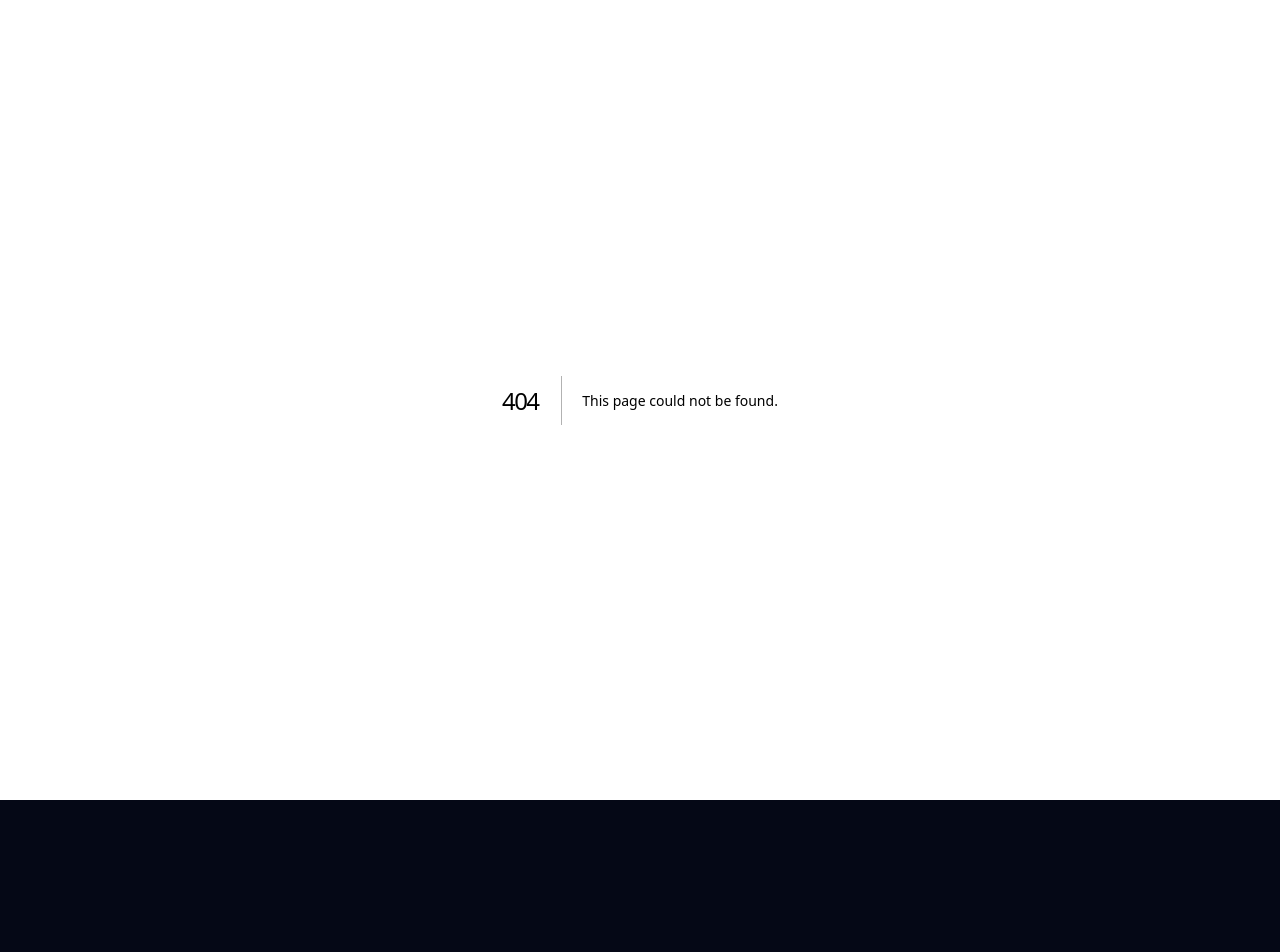
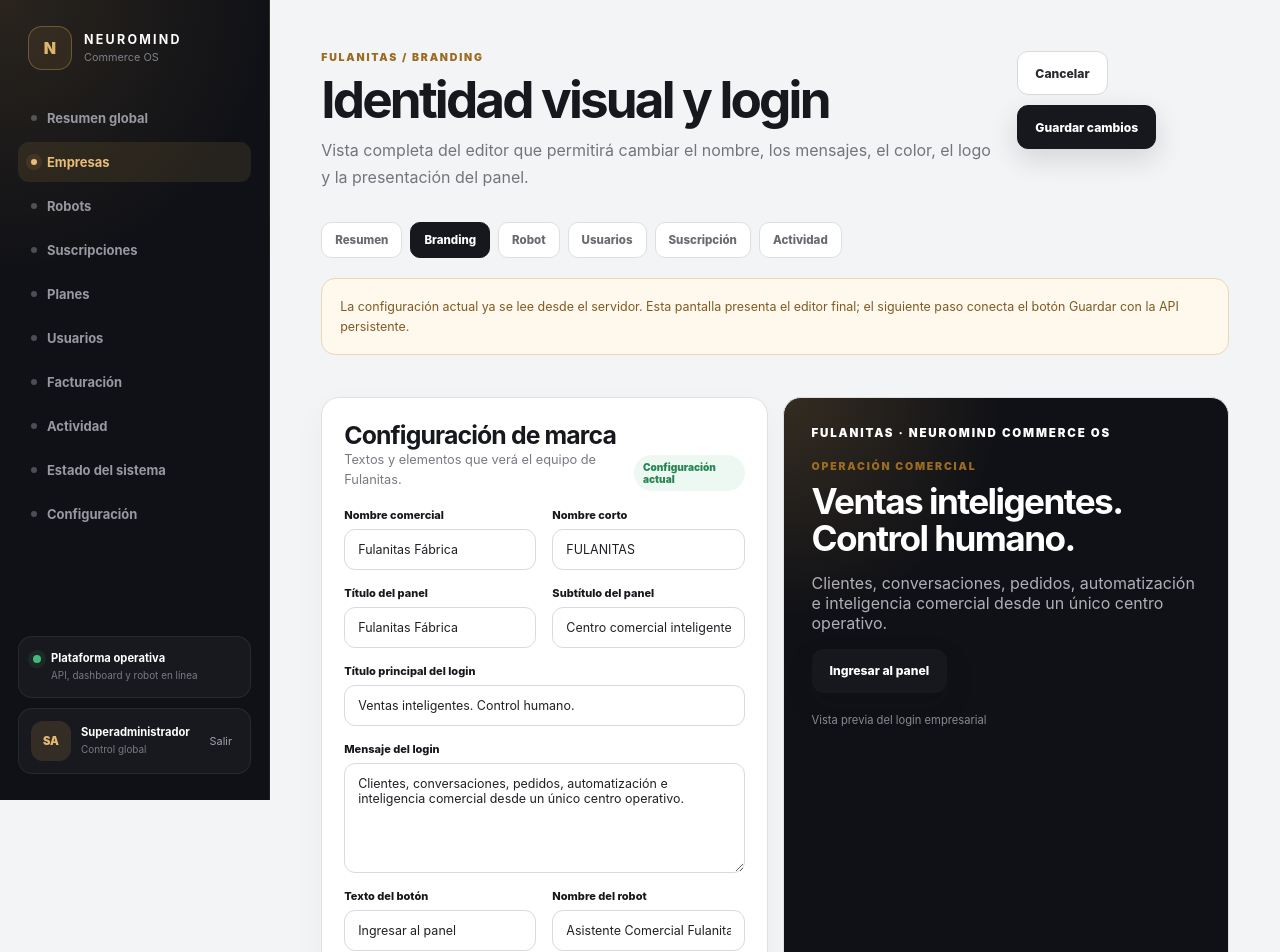
Before and after one commit to DavidFlautero/ai-whatsapp-sales-crm, a Next.js app in the folder apps/dashboard/: page /platform/companies/fulanitas/branding in a window 1280 px wide. Before the commit this address had no page. Shown: the top 952 px of the page. Before the commit the page ends 800 px from the top, so only its background shows below. Built offline with nearby package versions, Linux system fonts and the light colour scheme; no server answers.

Commit message:
feat(platform): add visual branding editor page

```diff
--- /dev/null
+++ b/apps/dashboard/src/app/platform/companies/fulanitas/branding/page.tsx
@@ -0,0 +1,46 @@
+import { ButtonLink, CompanyTabs, PageHeader, SectionHeading, StatusBadge } from "../../../_components/PagePrimitives";
+
+export default function BrandingPage() {
+  return (
+    <>
+      <PageHeader
+        kicker="FULANITAS / BRANDING"
+        title="Identidad visual y login"
+        description="Vista completa del editor que permitirá cambiar el nombre, los mensajes, el color, el logo y la presentación del panel."
+        actions={<><ButtonLink href="/platform/companies/fulanitas">Cancelar</ButtonLink><button type="button" className="saas-button primary">Guardar cambios</button></>}
+      />
+      <CompanyTabs active="Branding" />
+      <div className="saas-callout">La configuración actual ya se lee desde el servidor. Esta pantalla presenta el editor final; el siguiente paso conecta el botón Guardar con la API persistente.</div>
+
+      <section className="saas-section">
+        <div className="saas-grid two">
+          <article className="saas-card">
+            <SectionHeading title="Configuración de marca" description="Textos y elementos que verá el equipo de Fulanitas." aside={<StatusBadge>Configuración actual</StatusBadge>} />
+            <form className="saas-form">
+              <div className="saas-form-grid">
+                <div className="saas-field"><label>Nombre comercial</label><input defaultValue="Fulanitas Fábrica" /></div>
+                <div className="saas-field"><label>Nombre corto</label><input defaultValue="FULANITAS" /></div>
+                <div className="saas-field"><label>Título del panel</label><input defaultValue="Fulanitas Fábrica" /></div>
+                <div className="saas-field"><label>Subtítulo del panel</label><input defaultValue="Centro comercial inteligente" /></div>
+                <div className="saas-field full"><label>Título principal del login</label><input defaultValue="Ventas inteligentes. Control humano." /></div>
+                <div className="saas-field full"><label>Mensaje del login</label><textarea defaultValue="Clientes, conversaciones, pedidos, automatización e inteligencia comercial desde un único centro operativo." /></div>
+                <div className="saas-field"><label>Texto del botón</label><input defaultValue="Ingresar al panel" /></div>
+                <div className="saas-field"><label>Nombre del robot</label><input defaultValue="Asistente Comercial Fulanitas" /></div>
+                <div className="saas-field"><label>Color principal</label><input defaultValue="#d9a653" /></div>
+                <div className="saas-field"><label>URL del logo</label><input placeholder="https://..." /></div>
+              </div>
+            </form>
+          </article>
+
+          <article className="saas-preview">
+            <div className="saas-preview-hero">
+              <div className="saas-preview-brand">FULANITAS · NEUROMIND COMMERCE OS</div>
+              <div><span className="saas-kicker">OPERACIÓN COMERCIAL</span><h3>Ventas inteligentes. Control humano.</h3><p>Clientes, conversaciones, pedidos, automatización e inteligencia comercial desde un único centro operativo.</p><button type="button" className="saas-button primary">Ingresar al panel</button></div>
+              <div className="saas-note">Vista previa del login empresarial</div>
+            </div>
+          </article>
+        </div>
+      </section>
+    </>
+  );
+}
```
